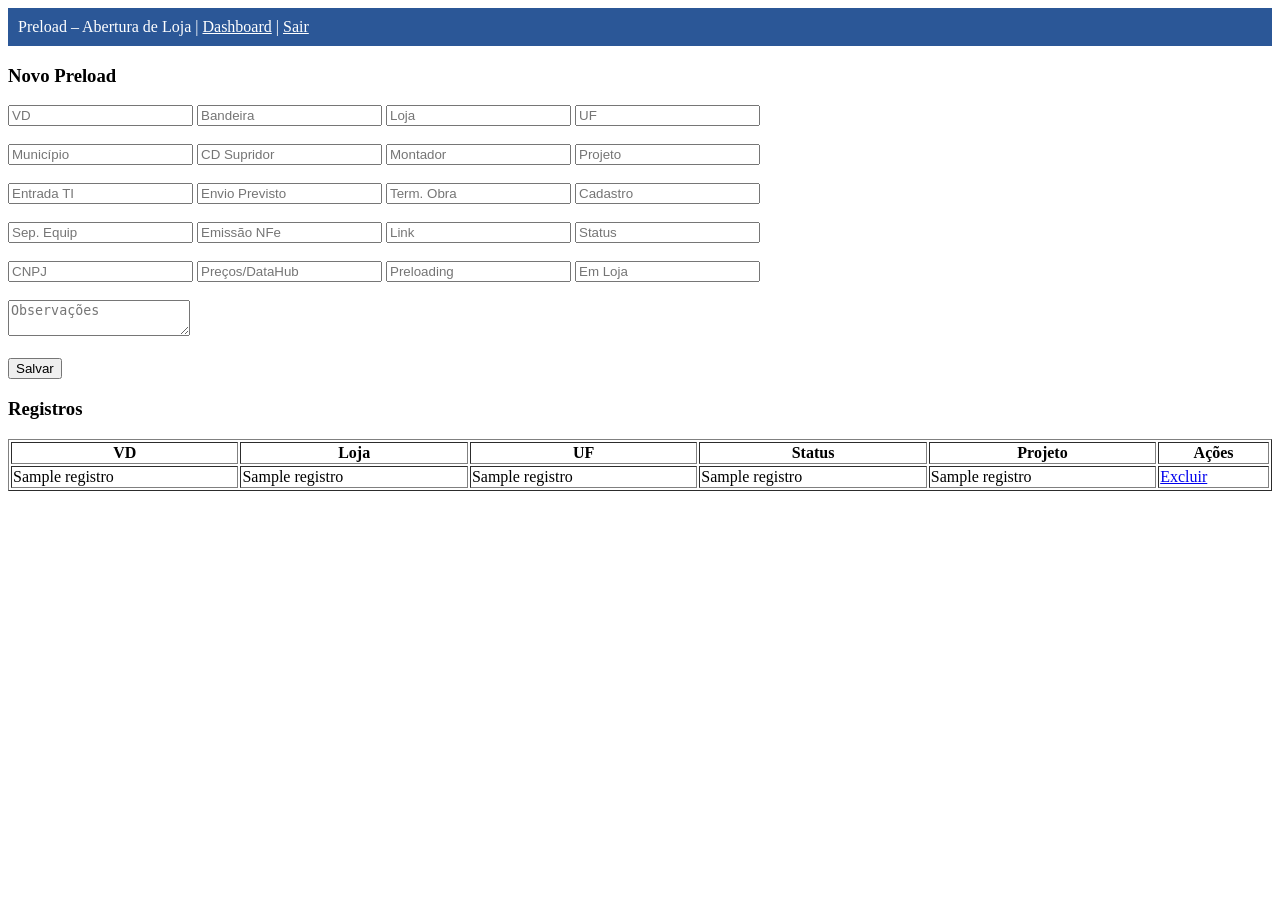
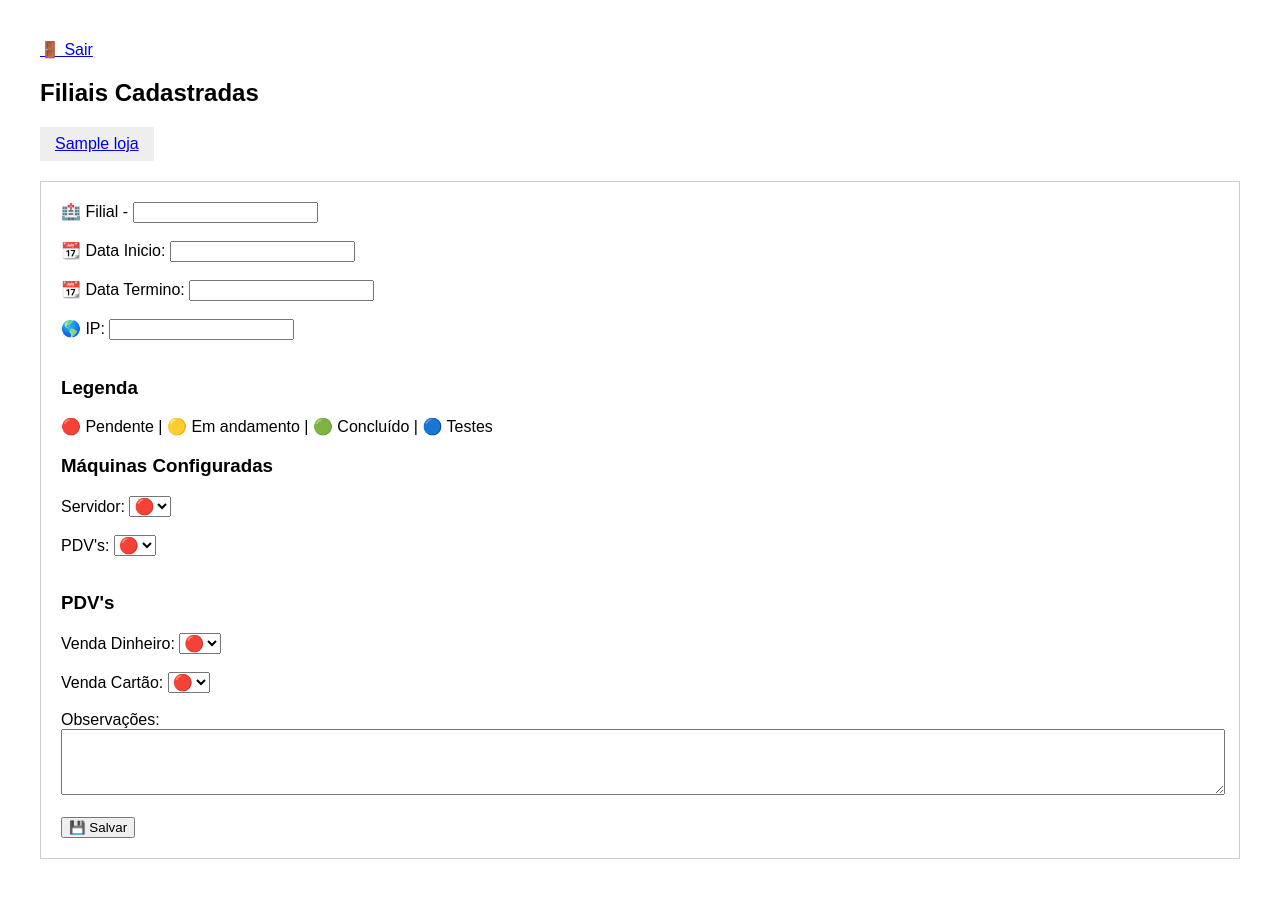
Before and after one commit to ALMDPSP/preload_app, a Flask app: template templates/dashboard.html in a window 1280 px wide. Before the commit the page ends 491 px from the top, so only its background shows below. Run offline with Flask 3, Linux system fonts and the light colour scheme; the template is opened without the code that fills it: most values are stand-ins (such as "Sample title", 1, 10 or a date in 2020); some libraries are stand-ins or nearby versions.

Commit message:
Update dashboard.html

```diff
--- a/templates/dashboard.html
+++ b/templates/dashboard.html
@@ -1,69 +1,80 @@
 <!DOCTYPE html>
 <html>
 <head>
-    <title>Preload</title>
+<title>Preload</title>
+<style>
+body { font-family: Arial; margin:40px; }
+.tab { padding:8px 15px; background:#eee; margin-right:5px; display:inline-block; }
+.card { border:1px solid #ccc; padding:20px; margin-top:20px; }
+select { font-size:16px; }
+</style>
 </head>
 <body>
 
-<header style="background:#2b5797;color:white;padding:10px">
-    Preload – Abertura de Loja |
-    <a href="/dashboard" style="color:white">Dashboard</a> |
-    <a href="/logout" style="color:white">Sair</a>
-</header>
+<a href="/logout">🚪 Sair</a>
 
-<h3>Novo Preload</h3>
+<h2>Filiais Cadastradas</h2>
 
-<form method="post" action="/salvar">
-    <input name="vd" placeholder="VD">
-    <input name="bandeira" placeholder="Bandeira">
-    <input name="loja" placeholder="Loja">
-    <input name="uf" placeholder="UF"><br><br>
+{% for f in filiais %}
+<a class="tab" href="#">{{ f.loja }}</a>
+{% endfor %}
 
-    <input name="municipio" placeholder="Município">
-    <input name="cd_supridor" placeholder="CD Supridor">
-    <input name="montador" placeholder="Montador">
-    <input name="projeto" placeholder="Projeto"><br><br>
+<div class="card">
 
-    <input name="entrada_ti" placeholder="Entrada TI">
-    <input name="envio_previsto" placeholder="Envio Previsto">
-    <input name="term_obra" placeholder="Term. Obra">
-    <input name="cadastro" placeholder="Cadastro"><br><br>
+<form method="POST" action="/salvar">
 
-    <input name="sep_equip" placeholder="Sep. Equip">
-    <input name="emissao_nfe" placeholder="Emissão NFe">
-    <input name="link" placeholder="Link">
-    <input name="status" placeholder="Status"><br><br>
+🏥 Filial - <input name="loja"><br><br>
+📆 Data Inicio: <input name="data_inicio"><br><br>
+📆 Data Termino: <input name="data_termino"><br><br>
+🌎 IP: <input name="ip"><br><br>
 
-    <input name="cnpj" placeholder="CNPJ">
-    <input name="precos_datahub" placeholder="Preços/DataHub">
-    <input name="preloading" placeholder="Preloading">
-    <input name="em_loja" placeholder="Em Loja"><br><br>
+<h3>Legenda</h3>
+🔴 Pendente | 🟡 Em andamento | 🟢 Concluído | 🔵 Testes
 
-    <textarea name="observacoes" placeholder="Observações"></textarea><br><br>
+<h3>Máquinas Configuradas</h3>
 
-    <button>Salvar</button>
+Servidor:
+<select name="servidor">
+<option>🔴</option>
+<option>🟡</option>
+<option>🟢</option>
+<option>🔵</option>
+</select><br><br>
+
+PDV's:
+<select name="pdvs">
+<option>🔴</option>
+<option>🟡</option>
+<option>🟢</option>
+<option>🔵</option>
+</select><br><br>
+
+<h3>PDV's</h3>
+
+Venda Dinheiro:
+<select name="venda_dinheiro">
+<option>🔴</option>
+<option>🟡</option>
+<option>🟢</option>
+<option>🔵</option>
+</select><br><br>
+
+Venda Cartão:
+<select name="venda_cartao">
+<option>🔴</option>
+<option>🟡</option>
+<option>🟢</option>
+<option>🔵</option>
+</select><br><br>
+
+Observações:<br>
+<textarea name="obs" rows="4" style="width:100%"></textarea><br><br>
+
+<button type="submit">💾 Salvar</button>
+
 </form>
 
-<h3>Registros</h3>
-
-<table border="1" width="100%">
-<tr>
-    <th>VD</th><th>Loja</th><th>UF</th><th>Status</th><th>Projeto</th><th>Ações</th>
-</tr>
-
-{% for r in registros %}
-<tr>
-    <td>{{ r[1] }}</td>
-    <td>{{ r[2] }}</td>
-    <td>{{ r[3] }}</td>
-    <td>{{ r[4] }}</td>
-    <td>{{ r[5] }}</td>
-    <td>
-        <a href="/excluir/{{ r[0] }}">Excluir</a>
-    </td>
-</tr>
-{% endfor %}
-</table>
+</div>
 
 </body>
 </html>
```
